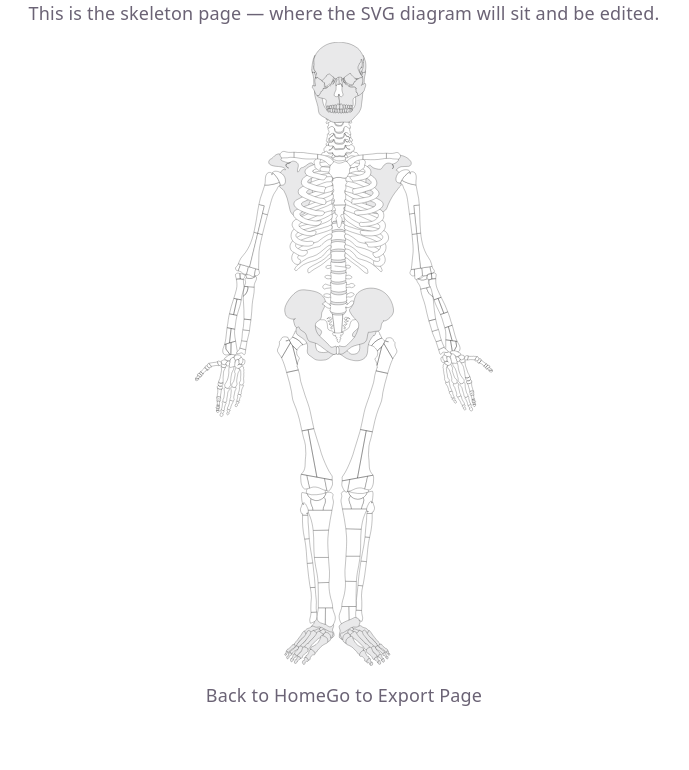
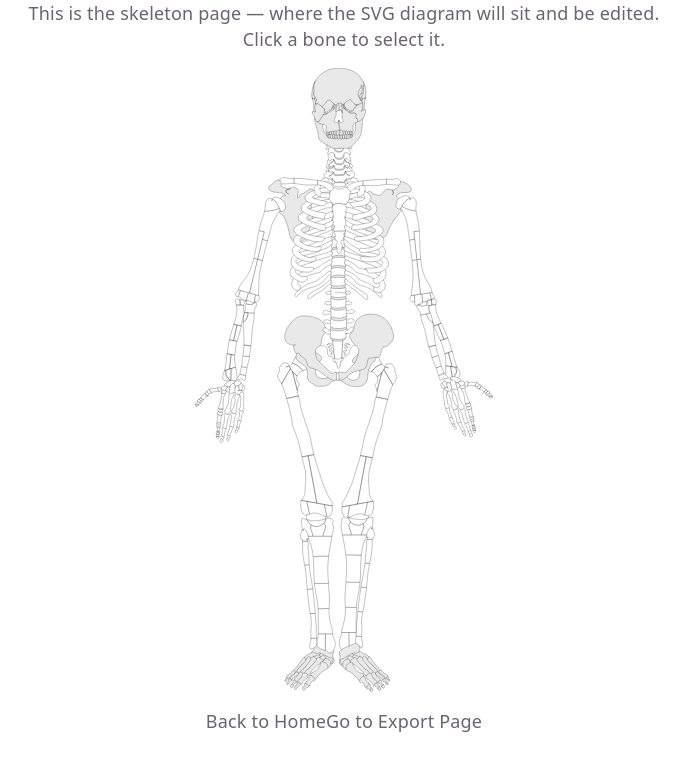
Before and after one commit to Donaks1/3200_53, a React (Vite) app in the folder osteomap/: page / in a window 1280 px wide. Both pictures are taken after a click on the button "Go to Skeleton Page". Shown: the top 770 px of the page, without its empty margins (296-985 px from the left). Built offline with nearby package versions, Linux system fonts and the light colour scheme.

Commit message:
added basic selecting of bone zones. very buggy at the moment.

```diff
--- a/osteomap/src/index.css
+++ b/osteomap/src/index.css
@@ -118,5 +118,18 @@ code {
     height: min(78svh, 900px);
     width: auto;
     max-width: 100%;
+    cursor: pointer;
+  }
+
+  /* The bone's own .front-cls-N rules set stroke on each path, so the selected
+     colour has to be applied to the paths themselves, not just their group. */
+  .is-selected,
+  .is-selected :is(path, polygon, circle, ellipse) {
+    stroke: var(--accent);
+    stroke-width: 0.9px;
+  }
+
+  .is-selected {
+    filter: drop-shadow(0 0 3px var(--accent-border));
   }
 }
--- a/osteomap/src/pages/SkeletonPage.tsx
+++ b/osteomap/src/pages/SkeletonPage.tsx
@@ -1,3 +1,4 @@
+import { useEffect, useRef, useState } from 'react'
 import type { NavigateFn } from './types'
 import skeletonFrontSource from '../assets/skeleton_front.svg?raw'
 
@@ -10,14 +11,67 @@ const skeletonFront = skeletonFrontSource
   .replace(/<\?xml[^?]*\?>/, '')
   .replaceAll('cls-', 'front-cls-')
 
+// A bone is drawn as several numbered fragments, so a click lands on a path like
+// l_femur_3 rather than on the femur. Dropping the trailing number gives the bone.
+// Sometimes that bone is also a real group (l_femur wraps l_femur_1..11), and
+// sometimes it only exists as a shared name (l_dist_pollex_1..3 are loose paths
+// inside l_pollex) — treating the stripped name as the identity covers both.
+const boneIdOf = (id: string) => id.replace(/_\d+$/, '')
+
+function boneAt(target: Element, svg: SVGSVGElement): string | null {
+  if (!svg.contains(target)) return null
+  const labelled = target.closest('[id]')
+  // Landing on the root means the click missed the skeleton.
+  if (!labelled || labelled === svg) return null
+  return boneIdOf(labelled.id)
+}
+
+// Match on the whole name, never a prefix: l_rib1 must not catch l_rib10..12.
+function partsOfBone(diagram: HTMLElement, bone: string) {
+  return [...diagram.querySelectorAll('[id]')].filter((el) => boneIdOf(el.id) === bone)
+}
+
+// l_femur -> "Left femur", r_iv-2 -> "Right iv 2"
+function boneLabel(id: string) {
+  const words = id
+    .replace(/^l_/, 'left_')
+    .replace(/^r_/, 'right_')
+    .replaceAll(/[_-]/g, ' ')
+  return words.charAt(0).toUpperCase() + words.slice(1)
+}
+
 function SkeletonPage({ onNavigate }: { onNavigate: NavigateFn }) {
+  const diagramRef = useRef<HTMLDivElement>(null)
+  const [selectedBone, setSelectedBone] = useState<string | null>(null)
+
+  useEffect(() => {
+    const diagram = diagramRef.current
+    if (!diagram || !selectedBone) return
+    const parts = partsOfBone(diagram, selectedBone)
+    parts.forEach((part) => part.classList.add('is-selected'))
+    return () => parts.forEach((part) => part.classList.remove('is-selected'))
+  }, [selectedBone])
+
+  function handleDiagramClick(event: React.MouseEvent<HTMLDivElement>) {
+    const svg = event.currentTarget.querySelector('svg')
+    if (!svg) return
+    setSelectedBone(boneAt(event.target as Element, svg))
+  }
+
   return (
     <div>
       <p>This is the skeleton page — where the SVG diagram will sit and be edited.</p>
+      <p aria-live="polite">
+        {selectedBone
+          ? `Selected: ${boneLabel(selectedBone)} (${selectedBone})`
+          : 'Click a bone to select it.'}
+      </p>
       <div
+        ref={diagramRef}
         className="skeleton-diagram"
         role="img"
         aria-label="Anterior view of the human skeleton"
+        onClick={handleDiagramClick}
         dangerouslySetInnerHTML={{ __html: skeletonFront }}
       />
       <button type="button" onClick={() => onNavigate('home')}>
```
